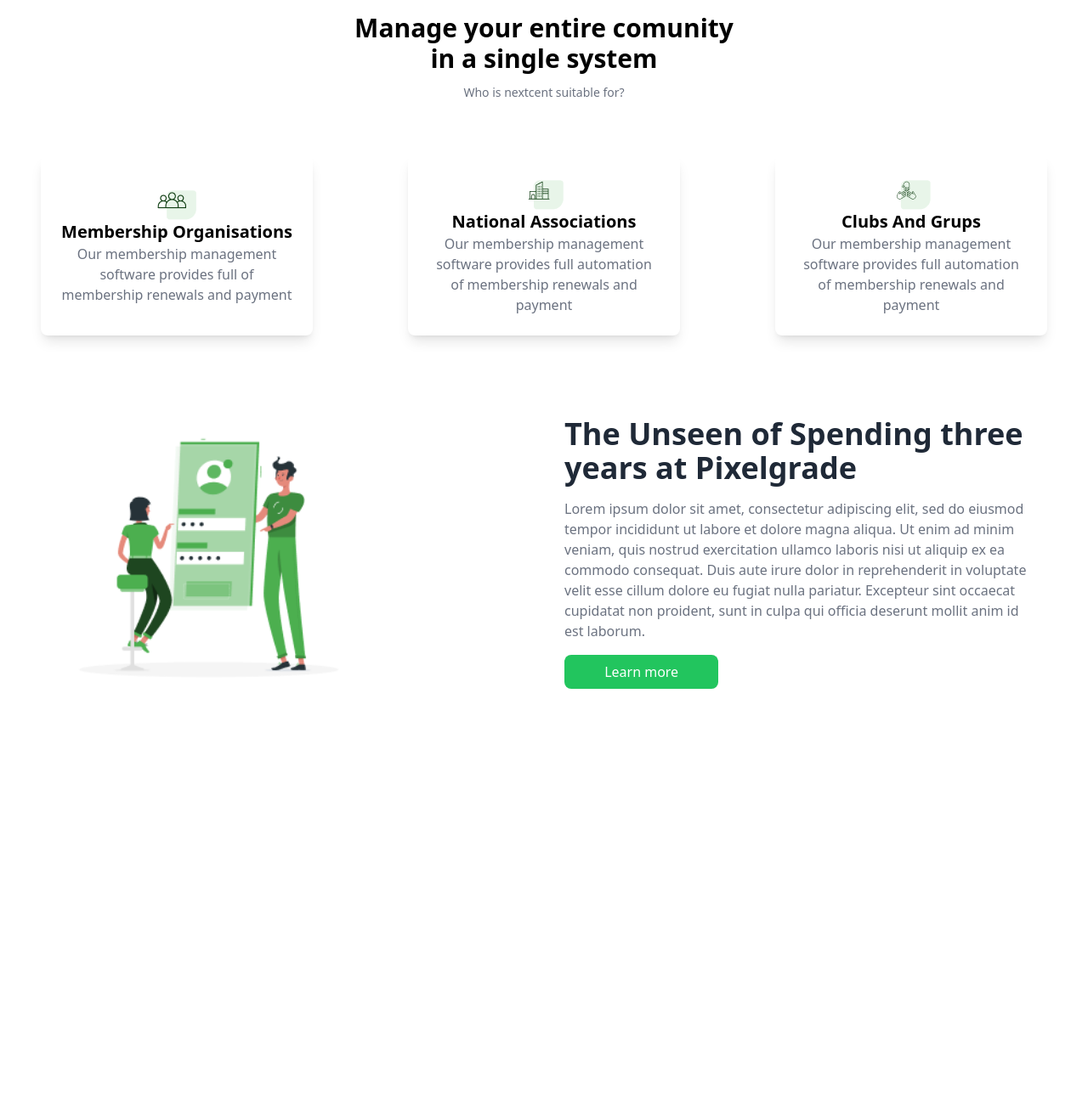
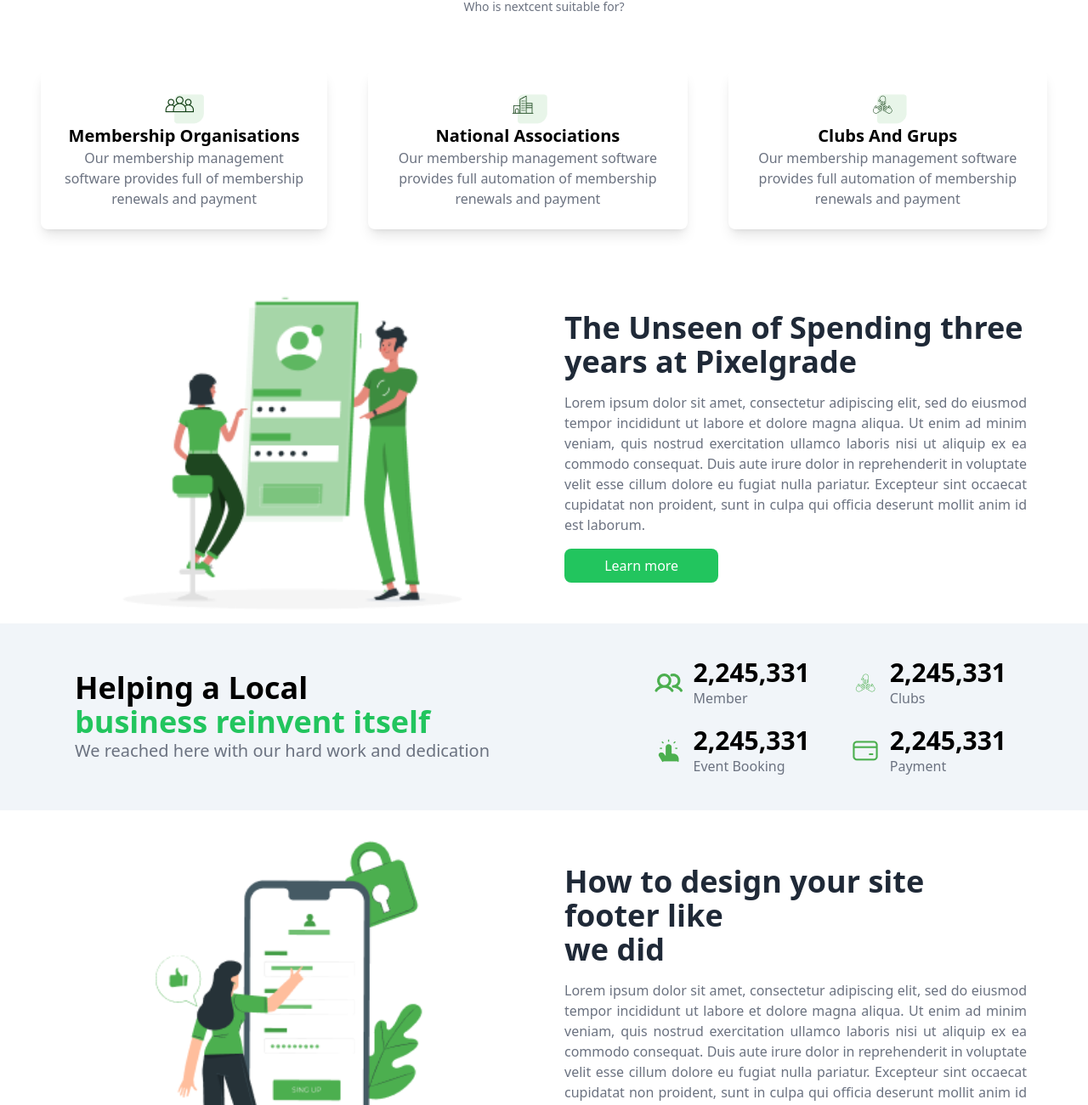
Before and after one commit to hfdhakbar/Tailwind-1, a website: page public/index.html in a window 1280 px wide. Shown: the part 748-2049 px from the top of the page at 85% size. Before the commit the page ends 1607 px from the top, so only its background shows below. Drawn offline with Linux system fonts and the light colour scheme.

Commit message:
feat: Main + SVG

```diff
--- a/public/index.html
+++ b/public/index.html
@@ -9,7 +9,7 @@
 <body>
     <header class="flex justify-between px-12 py-4">
             <div>
-                <img src="img/Logo.png" alt="image">
+                <img src="img/Logo.png" alt="image" class="w-40 mt-2 ">
             </div>
             <nav class="flex items-center gap-5">
                <ul class="flex gap-5">
@@ -26,12 +26,12 @@
 <!-----Hero Start----->
     <div class="grid grid-cols-2 px-12 py-4 ">
         <div class="flex flex-col gap-4 justify-center">
-            <h1 class="font-semibold text-5xl gap-2">Lesson and insight <br><span class="font-semibold text-green-500 text-4xl">from 8 years</span></h1>
-            <p class="text-gray-500 text-sm">where to grow your business as photograper: site or social media?</p>
+            <h1 class="font-semibold gap-2 text-6xl">Lesson and insight <br><span class="font-semibold text-green-500 text-6xl">from 8 years</span></h1>
+            <p class="text-gray-500 text-xl">where to grow your business as photograper: site or social media?</p>
             <button class="px-6 py-2 bg-green-500 rounded-lg text-white font-semibold w-1/4">Register</button>
         </div>
         <div class="flex justify-center">
-            <img src="img/Illustration.png" alt="Karosel" class="w-2/3">
+            <img src="img/Illustration.png" alt="Karosel" class="w-1/2">
         </div>
     </div>
 <!-- Hero End -->
@@ -43,13 +43,12 @@
         <p class="flex justify-center text-gray-500 text-sm">We have been workin with some Fortune 500+ client</p>
     </div>
     <div class="px-12 flex gap-28 justify-center">
+        <img src="img/Logo (1).png" alt="Client" >
+        <img src="img/Logo (2).png" alt="Client" >
+        <img src="img/Logo (3).png" alt="Client" >
         <img src="img/Client.png" alt="Client" >
-        <img src="img/Client.png" alt="Client" >
-        <img src="img/Client.png" alt="Client" >
-        <img src="img/Client.png" alt="Client" >
-        <img src="img/Client.png" alt="Client" >
-        <img src="img/Client.png" alt="Client" >
-        <img src="img/Client.png" alt="Client" >
+        <img src="img/Logo (4).png" alt="Client" >
+        <img src="img/Logo (5).png" alt="Client" >
     </div>
 </div>
 <!-- our client end -->
@@ -61,36 +60,122 @@
         <p class="flex justify-center text-gray-500 text-sm">Who is nextcent suitable for?</p>
     </div>
 
-    <div class="flex justify-center gap-28 px-12 mt-12 mb-12 ">
-        <div class="flex flex-col justify-center items-center bg-white p-6 rounded-lg shadow-lg w-80 ">
-            <img src="img/Icon.png" alt="Member">
+    <div class="flex justify-center gap-12 px-12 mt-12 mb-12 ">
+        <div class="flex flex-col justify-center items-center bg-white p-6 rounded-lg shadow-lg w-100 ">
+            <img src="img/Icon.png" alt="Member" class="w-18 h-18">
             <h3 class="font-semibold text-xl">Membership Organisations</h3>
-            <p class="text-center text-gray-500">Our membership management software provides full of membership renewals and payment</p>
+            <p class="text-center text-gray-500 text-l">Our membership management software provides full of membership renewals and payment</p>
         </div>
-        <div class="flex flex-col justify-center items-center bg-white p-6 rounded-lg shadow-lg w-80">
-            <img src="img/Icon2.png" alt="National Associations">
+        <div class="flex flex-col justify-center items-center bg-white p-6 rounded-lg shadow-lg w-100">
+            <img src="img/Icon2.png" alt="National Associations" class="w-18 h-18">
             <h3 class="font-semibold text-xl">National Associations</h3>
-            <p class="text-center  text-gray-500">Our membership management software provides full automation of membership renewals and payment </p>
+            <p class="text-center  text-gray-500 text-l" >Our membership management software provides full automation of membership renewals and payment </p>
         </div>
-        <div class="flex flex-col justify-center items-center bg-white p-6 rounded-lg shadow-lg w-80">
-            <img src="img/Icon3.png" alt="Clubs And Grups">
+        <div class="flex flex-col justify-center items-center bg-white p-6 rounded-lg shadow-lg w-100">
+            <img src="img/Icon3.png" alt="Clubs And Grups" class="w-18 h-18">
             <h3 class="font-semibold text-xl">Clubs And Grups</h3>
-            <p class="text-center  text-gray-500">Our membership management software provides full automation of membership renewals and payment</p>
+            <p class="text-center  text-gray-500 text-l">Our membership management software provides full automation of membership renewals and payment</p>
         </div>
     </div>
+</div>
 <!-- comunity end -->
 
 <!-- Unlock start -->
  <div class="grid grid-cols-2 mt-4 px-12 py-4">
-    <div class="flex items-center ">
-        <img src="img/rafiki.png" alt="rafiki" class="w-2/3">
+    <div class="flex justify-center">
+        <img src="img/rafiki.png" alt="rafiki">
     </div>
     <div class="flex flex-col gap-4 px-6 py-8 max-w-2xl ">
         <h1 class=" text-4xl font-bold text-gray-800">The Unseen of Spending three <br>years at Pixelgrade</h1>
-        <p class=" text-gray-500">Lorem ipsum dolor sit amet, consectetur adipiscing elit, sed do eiusmod tempor incididunt ut labore et dolore magna aliqua. Ut enim ad minim veniam, quis nostrud exercitation ullamco laboris nisi ut aliquip ex ea commodo consequat. Duis aute irure dolor in reprehenderit in voluptate velit esse cillum dolore eu fugiat nulla pariatur. Excepteur sint occaecat cupidatat non proident, sunt in culpa qui officia deserunt mollit anim id est laborum.</p>
+        <p class=" text-gray-500 text-justify">Lorem ipsum dolor sit amet, consectetur adipiscing elit, sed do eiusmod tempor incididunt ut labore et dolore magna aliqua. Ut enim ad minim veniam, quis nostrud exercitation ullamco laboris nisi ut aliquip ex ea commodo consequat. Duis aute irure dolor in reprehenderit in voluptate velit esse cillum dolore eu fugiat nulla pariatur. Excepteur sint occaecat cupidatat non proident, sunt in culpa qui officia deserunt mollit anim id est laborum.</p>
         <button class="px-6 py-2 bg-green-500 rounded-lg text-white  w-1/3">Learn more</button>
     </div>
  </div>
+ <!-- Unlock end -->
+
+ <!-- Helping start -->
+  <div class="flex px-12 bg-slate-100 items-center justify-between text-">
+    <div class="text-xl">
+    <h1 class="justify-center text-4xl font-semibold ml-10">Helping a Local <br><span class="text-green-500 font-semibold">business reinvent itself</span></h1>
+    <p class="flex text-2sm text-gray-500 ml-10">We reached here with our hard work and dedication</p>
+    </div>
+
+
+<div class="flex pr-12 gap-12 mt-10 mb-10">
+    <div class="flex flex-col gap-5 ">
+        <section class="flex items-center gap-3">
+            <img src="img/Icon (1).png" alt="member">
+            <div>
+                <h1 class="font-bold text-3xl">2,245,331</h1>
+                <p class="text-gray-500">Member</p>
+            </div>
+        </section>
+        <section class="flex items-center gap-3">
+            <img src="img/Icon (3).png" alt="event booking">
+            <div>
+                <h1 class="font-bold text-3xl">2,245,331</h1>
+                <p class="text-gray-500">Event Booking</p>
+            </div>
+        </section>
+    </div>
+
+    <div class="flex flex-col gap-5 ">
+        <section class="flex items-center gap-3">
+            <img src="img/Icon (2).png" alt="Clubs">
+            <div>
+                <h1 class="font-bold text-3xl">2,245,331</h1>
+                <p class="text-gray-500">Clubs</p>
+            </div>
+        </section>
+        <section class="flex items-center gap-3">
+            <img src="img/Icon (4).png" alt="Payment">
+            <div>
+                <h1 class="font-bold text-3xl">2,245,331</h1>
+                <P class="text-gray-500">Payment</P>
+            </div>
+        </section>
+    </div>
+</div>
+</div>
+<!-- Unlock End -->
+
+<!-- How to Design Start-->
+<div class="grid grid-cols-2 mt-4 px-12 py-4 ">
+    <div class="flex justify-center">
+        <img src="img/pana.png" alt="pana">
+    </div>
+    <div class="flex flex-col gap-4 px-6 py-8 max-w-2xl ">
+        <h1 class=" text-4xl font-semibold text-gray-800">How to design your site footer like<br>we did</h1>
+        <p class=" text-gray-500 text-justify">Lorem ipsum dolor sit amet, consectetur adipiscing elit, sed do eiusmod tempor incididunt ut labore et dolore magna aliqua. Ut enim ad minim veniam, quis nostrud exercitation ullamco laboris nisi ut aliquip ex ea commodo consequat. Duis aute irure dolor in reprehenderit in voluptate velit esse cillum dolore eu fugiat nulla pariatur. Excepteur sint occaecat cupidatat non proident, sunt in culpa qui officia deserunt mollit anim id est laborum.</p>
+        <button class="px-6 py-3 bg-green-500 rounded-lg text-white  w-1/3">Learn more</button>
+    </div>
  </div>
+ <!-- How to Design End -->
+  <div class="flex mt-10 p-12 bg-slate-100 gap-10">
+    <div class="flex justify-end w-[40%]">
+        <img src="img/image 9.png" alt="tesla" class=" w-80">
+    </div>
+    <div class="flex flex-col gap-4 justify-between px-6 py-8 w-[60%]">
+        <div class="flex flex-col gap-5">
+            <p class=" text-gray-500 text-justify text-sm">Maecenas dignissim justo eget nulla rutrum molestie. Maecenas lobortis sem dui, vel rutrum risus tincidunt ullamcorper. Proin eu enim metus. Vivamus sed libero ornare, tristique quam in, gravida enim. Nullam ut molestie arcu, at hendrerit elit. Morbi laoreet elit at ligula molestie, nec molestie mi blandit. Suspendisse cursus tellus sed augue ultrices, quis tristique nulla sodales. Suspendisse eget lorem eu turpis vestibulum pretium. Suspendisse potenti. Quisque malesuada enim sapien, vitae placerat ante feugiat eget. Quisque vulputate odio neque, eget efficitur libero condimentum id. Curabitur id nibh id sem dignissim finibus ac sit amet magna</p>
+            <h1 class="text-green-500 font-semibold">Tim Smith</h1>
+            <p class="text-gray-400 font-light text-sm">British Dragon Boat Racing Association</p>
+        </div>
+        <div class="flex gap-10 items-center">
+            <img src="img/Logo (1).png" alt="image" class="w-12">
+            <img src="img/Logo (2).png" alt="image" class="w-12">
+            <img src="img/Logo (3).png" alt="image" class="w-12">
+            <img src="img/Logo (4).png" alt="image" class="w-12">
+            <img src="img/Logo (5).png" alt="image" class="w-12">
+            <img src="img/Client.png" alt="Client" class="w-12" >
+                <div class="flex items-center gap-10 text-green-500 ">
+                    <h1 class="flex font-semibold  text-xl text-green-500">Meet all customer</h1>
+                    <svg xmlns="http://www.w3.org/2000/svg" fill="none" viewBox="0 0 24 24" stroke-width="2" stroke="currentColor" class="size-7">
+                    <path stroke-linecap="round" stroke-linejoin="round" d="M17.25 8.25 21 12m0 0-3.75 3.75M21 12H3 " /> </svg>
+             </div>
+        </div>
+    </div>
+  </div>
+
 </body>
 </html>
```
Also changed, not shown: public/css/style.css, public/img/Icon (1).png (added), public/img/Icon (2).png (added), public/img/Icon (3).png (added), public/img/Icon (4).png (added), public/img/Logo (1).png (added), public/img/Logo (2).png (added), public/img/Logo (3).png (added), public/img/Logo (4).png (added), public/img/Logo (5).png (added), public/img/image 9.png (added), public/img/pana.png (added).
